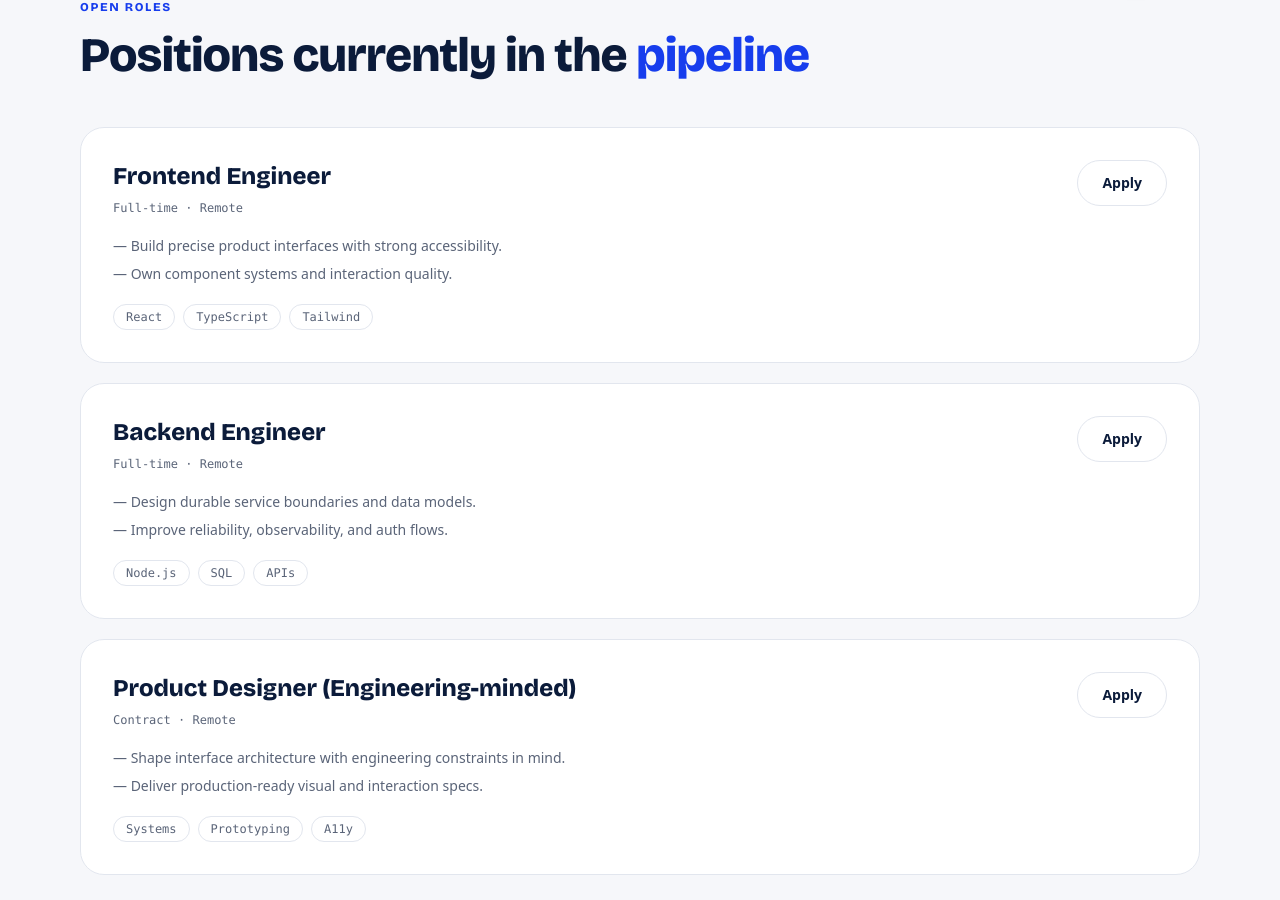
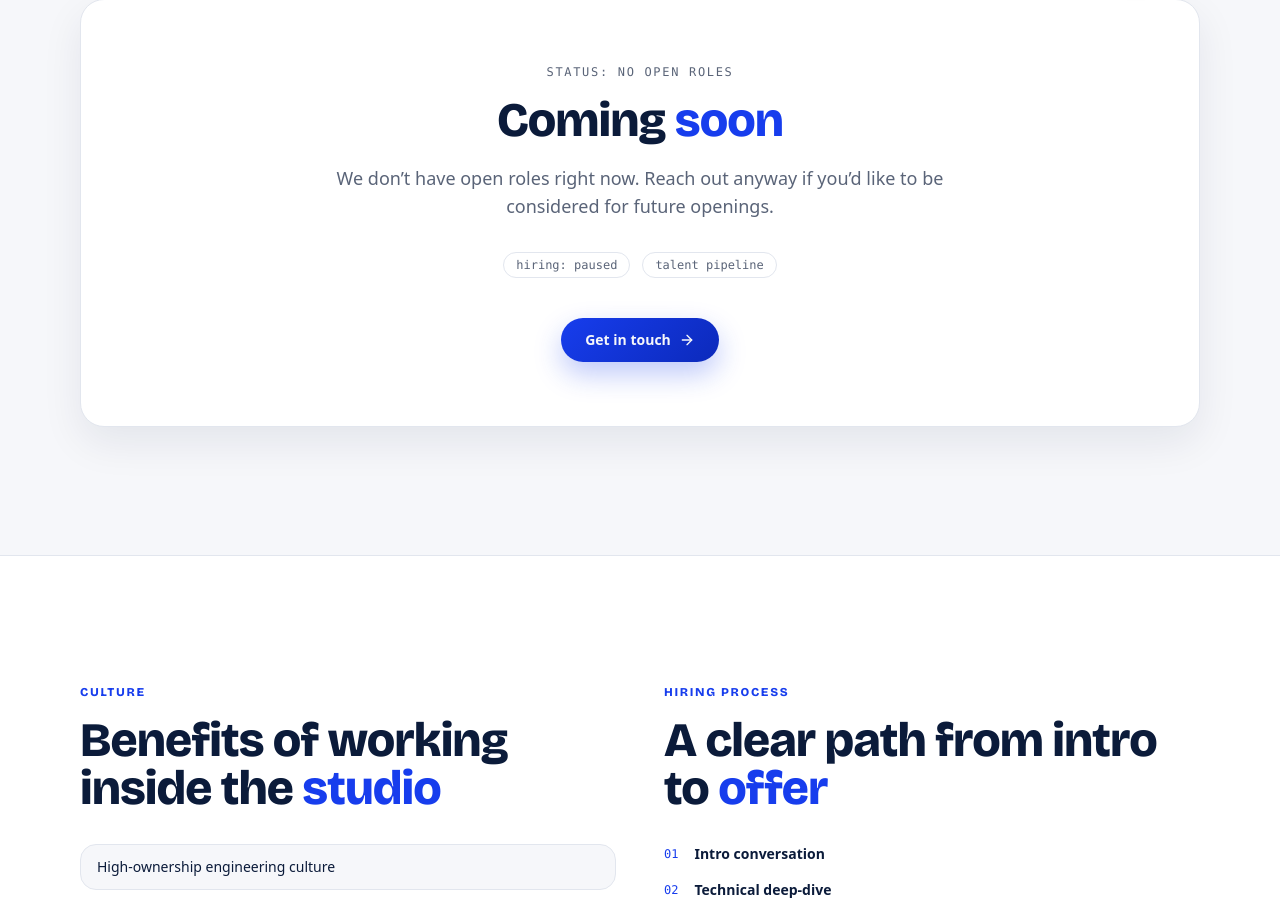
Before and after one commit to maxycagne/M-X_Studio, a React (Vite) app in the folder mxwebsite/: page /careers in a window 1280 px wide. Shown: the part 666-1566 px from the top of the page. Built offline with nearby package versions, Linux system fonts and the light colour scheme; a web font is replaced by a local one.

Commit message:
Refactor Process component to update principles and icons, enhancing clarity and alignment with our development philosophy. Revise CareersPage to indicate no open roles and encourage future applications with a new call-to-action.

```diff
--- a/mxwebsite/Components/Process.tsx
+++ b/mxwebsite/Components/Process.tsx
@@ -1,4 +1,11 @@
-import { Search, Map, Hammer, ShieldCheck, Rocket } from "lucide-react";
+import {
+  Hammer,
+  Brain,
+  Network,
+  Target,
+  Route,
+  Handshake,
+} from "lucide-react";
 import SectionHeading from "./ui/SectionHeading";
 import CtaButton from "./ui/CtaButton";
 
@@ -8,38 +15,48 @@ const accents = [
   "text-mint",
   "text-signal",
   "text-primary",
+  "text-violet",
 ] as const;
 
-const steps = [
+const hairlines = [
+  "bg-primary",
+  "bg-violet",
+  "bg-mint",
+  "bg-signal",
+  "bg-primary",
+  "bg-violet",
+] as const;
+
+const principles = [
   {
-    title: "Discover",
-    description:
-      "Understand the problem, constraints, and business goals before writing a line of production code.",
-    icon: Search,
-  },
-  {
-    title: "Strategize",
-    description:
-      "Define architecture, delivery milestones, and the technical decisions that keep the path clear.",
-    icon: Map,
-  },
-  {
-    title: "Build",
-    description:
-      "Implement in focused increments with strong interfaces, tests where they matter, and clean ownership.",
+    title: "Custom-Built From Scratch",
+    description: "No off-the-shelf systems",
     icon: Hammer,
   },
   {
-    title: "Validate",
-    description:
-      "Pressure-test reliability, accessibility, and performance before the release window opens.",
-    icon: ShieldCheck,
+    title: "Business-First Thinking",
+    description: "We design logic before code",
+    icon: Brain,
   },
   {
-    title: "Launch",
-    description:
-      "Ship with observability, rollback plans, and a calm handoff into ongoing iteration.",
-    icon: Rocket,
+    title: "Scalable Architecture",
+    description: "Built to grow with you",
+    icon: Network,
+  },
+  {
+    title: "Results-Focused Execution",
+    description: "Solve real operational problems",
+    icon: Target,
+  },
+  {
+    title: "End-to-End Ownership",
+    description: "From idea to deployment",
+    icon: Route,
+  },
+  {
+    title: "Long-Term Partner Mindset",
+    description: "Not a one-off dev shop",
+    icon: Handshake,
   },
 ];
 
@@ -48,26 +65,26 @@ const Process = () => {
     <section className="border-y border-border bg-card py-24 md:py-32">
       <div className="mx-auto max-w-6xl px-4">
         <SectionHeading
-          eyebrow="Process"
+          eyebrow="Development process"
           title={
             <>
-              A delivery rhythm built for{" "}
-              <span className="text-primary">clarity</span>
+              Build better <span className="text-primary">together</span>
             </>
           }
-          lead="Listen deeply, design smart, build with discipline, and ship with confidence."
+          lead="A partnership approach — custom systems, clear logic, and ownership from idea through deployment."
         />
 
-        <ol className="mt-14 grid gap-5 md:grid-cols-2 xl:grid-cols-5">
-          {steps.map((step, index) => {
-            const Icon = step.icon;
+        <ul className="mt-14 grid gap-5 md:grid-cols-2 xl:grid-cols-3">
+          {principles.map((item, index) => {
+            const Icon = item.icon;
             return (
               <li
-                key={step.title}
+                key={item.title}
                 className="animate-rise-in rounded-3xl border border-border bg-background p-6 transition-transform hover:-translate-y-1 hover:shadow-soft"
                 style={{ animationDelay: `${index * 70}ms` }}
               >
-                <div className="mb-8 flex items-center justify-between">
+                <div className={`mb-5 h-px w-12 ${hairlines[index]}`} />
+                <div className="mb-6 flex items-center justify-between">
                   <Icon
                     className={`h-5 w-5 ${accents[index]}`}
                     aria-hidden="true"
@@ -77,18 +94,18 @@ const Process = () => {
                   </span>
                 </div>
                 <h3 className="font-display text-lg font-extrabold">
-                  {step.title}
+                  {item.title}
                 </h3>
                 <p className="mt-3 text-sm leading-relaxed text-muted-foreground">
-                  {step.description}
+                  {item.description}
                 </p>
               </li>
             );
           })}
-        </ol>
+        </ul>
 
         <div className="mt-12">
-          <CtaButton to="/contact">Get started</CtaButton>
+          <CtaButton to="/contact">Free strategy call</CtaButton>
         </div>
       </div>
     </section>
--- a/mxwebsite/src/Pages/CareersPage.tsx
+++ b/mxwebsite/src/Pages/CareersPage.tsx
@@ -4,36 +4,6 @@ import SectionHeading from "../../Components/ui/SectionHeading";
 import TechChip from "../../Components/ui/TechChip";
 import CtaButton from "../../Components/ui/CtaButton";
 import DemoCallCard from "../../Components/DemoCallCard";
-
-const roles = [
-  {
-    title: "Frontend Engineer",
-    type: "Full-time · Remote",
-    stack: ["React", "TypeScript", "Tailwind"],
-    responsibilities: [
-      "Build precise product interfaces with strong accessibility.",
-      "Own component systems and interaction quality.",
-    ],
-  },
-  {
-    title: "Backend Engineer",
-    type: "Full-time · Remote",
-    stack: ["Node.js", "SQL", "APIs"],
-    responsibilities: [
-      "Design durable service boundaries and data models.",
-      "Improve reliability, observability, and auth flows.",
-    ],
-  },
-  {
-    title: "Product Designer (Engineering-minded)",
-    type: "Contract · Remote",
-    stack: ["Systems", "Prototyping", "A11y"],
-    responsibilities: [
-      "Shape interface architecture with engineering constraints in mind.",
-      "Deliver production-ready visual and interaction specs.",
-    ],
-  },
-];
 
 const benefits = [
   "High-ownership engineering culture",
@@ -78,48 +48,24 @@ const CareersPage = () => {
 
       <section className="pb-24 md:pb-32">
         <div className="mx-auto max-w-6xl px-4">
-          <SectionHeading
-            eyebrow="Open roles"
-            title={
-              <>
-                Positions currently in the{" "}
-                <span className="text-primary">pipeline</span>
-              </>
-            }
-          />
-
-          <div className="mt-12 grid gap-5">
-            {roles.map((role, index) => (
-              <article
-                key={role.title}
-                className="animate-rise-in rounded-3xl border border-border bg-card p-6 md:p-8"
-                style={{ animationDelay: `${index * 80}ms` }}
-              >
-                <div className="flex flex-col justify-between gap-4 md:flex-row md:items-start">
-                  <div>
-                    <h2 className="font-display text-2xl font-extrabold">
-                      {role.title}
-                    </h2>
-                    <p className="mt-2 font-mono text-xs text-muted-foreground">
-                      {role.type}
-                    </p>
-                  </div>
-                  <CtaButton to="/contact" variant="secondary" showArrow={false}>
-                    Apply
-                  </CtaButton>
-                </div>
-                <ul className="mt-5 space-y-2 text-sm text-muted-foreground">
-                  {role.responsibilities.map((item) => (
-                    <li key={item}>— {item}</li>
-                  ))}
-                </ul>
-                <div className="mt-5 flex flex-wrap gap-2">
-                  {role.stack.map((item) => (
-                    <TechChip key={item}>{item}</TechChip>
-                  ))}
-                </div>
-              </article>
-            ))}
+          <div className="rounded-3xl border border-border bg-card p-10 text-center shadow-soft md:p-16">
+            <p className="font-mono text-xs uppercase tracking-[0.14em] text-muted-foreground">
+              status: no open roles
+            </p>
+            <h2 className="mt-4 font-display text-3xl font-extrabold tracking-[-0.02em] md:text-5xl">
+              Coming <span className="text-primary">soon</span>
+            </h2>
+            <p className="mx-auto mt-5 max-w-2xl text-lg text-muted-foreground">
+              We don’t have open roles right now. Reach out anyway if you’d like
+              to be considered for future openings.
+            </p>
+            <div className="mt-8 flex flex-wrap justify-center gap-3">
+              <TechChip>hiring: paused</TechChip>
+              <TechChip>talent pipeline</TechChip>
+            </div>
+            <div className="mt-10">
+              <CtaButton to="/contact">Get in touch</CtaButton>
+            </div>
           </div>
         </div>
       </section>
```
